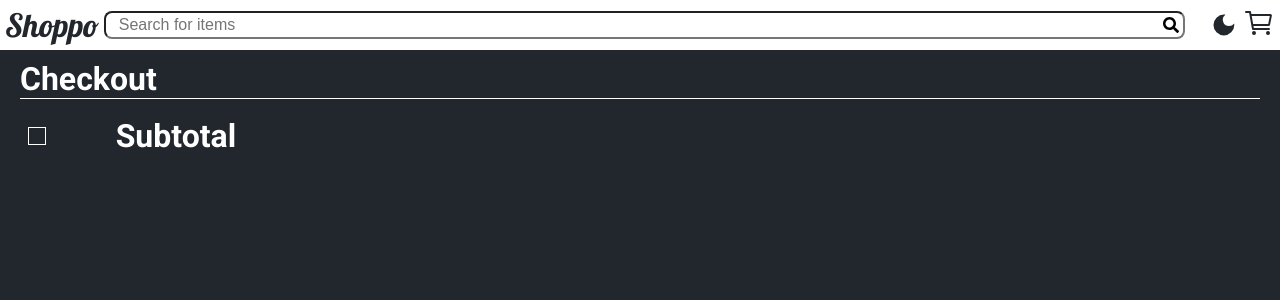
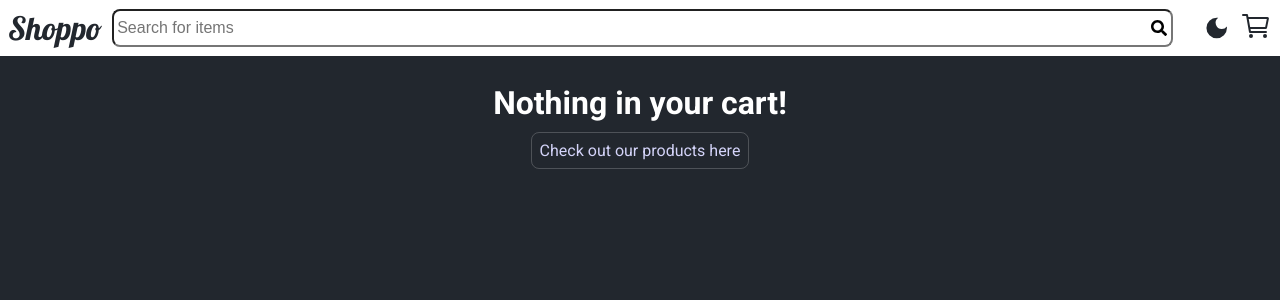
Before and after one commit to hazeltonbw/ecommerce, a React (Create React App) app: page /checkout in a window 1280 px wide. Shown: the top 300 px of the page. Built offline with nearby package versions, Linux system fonts and the light colour scheme.

Commit message:
finish checkout cmp, css changes to cart/checkout

```diff
--- a/src/components/Cart.jsx
+++ b/src/components/Cart.jsx
@@ -9,17 +9,13 @@ import {
   LinkButton,
   Card,
   SideBar,
+  HeaderText,
 } from "../styles/StyledComponents";
 
 import { removeProductFromCart } from "../store/commerceSlice";
 const Cart = () => {
+  const dispatch = useDispatch();
   const cart = useSelector(selectCart);
-  const dispatch = useDispatch();
-
-  const handleRemoveFromCart = (productId) => {
-    dispatch(removeProductFromCart(productId));
-  };
-
   if (Object.keys(cart).length === 0) {
     return (
       <Flex>
@@ -31,14 +27,19 @@ const Cart = () => {
     );
   }
 
+  const handleRemoveFromCart = (productId) => {
+    dispatch(removeProductFromCart(productId));
+  };
+
   return (
     <>
-      <h1 style={{ margin: "10px" }}>My Cart</h1>
+      <HeaderText>My Cart</HeaderText>
+      <hr></hr>
       <Card>
         <ProductsList>
-          {Object.keys(cart).map((productId) => {
+          {Object.keys(cart).map((productId, index) => {
             return (
-              <Flex>
+              <Flex key={index}>
                 <Product
                   product={cart[productId]}
                   key={productId}
--- a/src/components/Checkout.jsx
+++ b/src/components/Checkout.jsx
@@ -1,40 +1,93 @@
-import { useSelector } from "react-redux";
-import { selectCart } from "../store/commerceSlice";
+import { useDispatch, useSelector } from "react-redux";
+import { useNavigate } from "react-router-dom";
+import { selectCart, clearState } from "../store/commerceSlice";
 import {
   Flex,
   SideBar,
   CheckoutWrapper,
   FlexRow,
+  LinkButton,
   ImgWrapper,
+  Title,
+  Quantity,
+  Price,
+  HeaderText,
+  Input,
+  CheckoutForm,
 } from "../styles/StyledComponents";
 const Checkout = () => {
+  const dispatch = useDispatch();
+  const navigate = useNavigate();
   const cart = useSelector(selectCart);
+
+  if (Object.keys(cart).length === 0) {
+    return (
+      <Flex>
+        <h1 style={{ textAlign: "center", margin: "10px" }}>
+          Nothing in your cart!
+        </h1>
+        <LinkButton to="/products">Check out our products here</LinkButton>
+      </Flex>
+    );
+  }
+
+  let price = 0;
+  for (const item in cart) price += cart[item].price * cart[item].quantity;
+
+  const handleSubmit = (e) => {
+    e.preventDefault();
+    dispatch(clearState());
+    navigate("/products");
+  };
+
   return (
     <>
-      <h1 style={{ margin: "10px", borderBottom: "1px solid white" }}>
-        Checkout
-      </h1>
+      <HeaderText>Checkout</HeaderText>
+      <hr></hr>
       <FlexRow>
         <CheckoutWrapper>
           <Flex>
-            {Object.keys(cart).map((productId) => {
+            {Object.keys(cart).map((productId, index) => {
               return (
-                <FlexRow>
+                <FlexRow key={index}>
                   <ImgWrapper>
                     <img src={cart[productId].image} alt="" />
                   </ImgWrapper>
-                  <h4>{cart[productId].title}</h4>
-                  <h4>x{cart[productId].quantity}</h4>
-                  <h4>${cart[productId].price.toFixed(2)}</h4>
+                  <Title>{cart[productId].title}</Title>
+                  <Quantity>x{cart[productId].quantity}</Quantity>
+                  <Price>${cart[productId].price.toFixed(2)}</Price>
                 </FlexRow>
               );
             })}
           </Flex>
         </CheckoutWrapper>
         <SideBar>
-          <h1>Subtotal</h1>
+          <h2>Subtotal:</h2>
+          <h3>${price.toFixed(2)}</h3>
         </SideBar>
       </FlexRow>
+      <HeaderText>Ordering/Shipping Information</HeaderText>
+      <hr></hr>
+      <CheckoutForm onSubmit={handleSubmit}>
+        {/* Display a checkout form with inputs for
+  Name
+  Shiping Address
+  Billing Address
+  Credit Card Info
+  Submit button
+  Submitting the order form should clear the cart and return the user to the main products page */}
+        <label htmlFor="name">Name</label>
+        <Input type="text" id="name"></Input>
+        <label htmlFor="shipping-address">Shipping address</label>
+        <Input type="text" id="shipping-address"></Input>
+        <label htmlFor="billing-address">Billing address</label>
+        <Input type="text" id="billing-address"></Input>
+        <label htmlFor="credit-card-info">Credit card number</label>
+        <Input type="text" id="credit-card-info"></Input>
+        <label htmlFor="expiration-date">Expiration date</label>
+        <Input type="text" id="expiration-date"></Input>
+        <Input type="submit" style={{ cursor: "pointer" }}></Input>
+      </CheckoutForm>
     </>
   );
 };
--- a/src/components/Product.jsx
+++ b/src/components/Product.jsx
@@ -1,11 +1,7 @@
 import { useNavigate } from "react-router-dom";
 import { numToStar } from "../helpers/numToStar";
 import { LinkButton } from "../styles/StyledComponents";
-import {
-  ProductContainer,
-  ImgWrapper,
-  Rating,
-} from "../styles/StyledComponents";
+import { ProductContainer, Rating } from "../styles/StyledComponents";
 
 function Product({ product }) {
   const navigate = useNavigate();
@@ -16,9 +12,7 @@ function Product({ product }) {
   return (
     <ProductContainer>
       <img src={product.image} alt={product.title} />
-      <LinkButton to={"/products/" + product.id}>
-        <h3>{product.title}</h3>
-      </LinkButton>
+      <LinkButton to={"/products/" + product.id}>{product.title}</LinkButton>
       <Rating onClick={handleClick}>
         {numToStar(product.rating.rate)}
         <span>{product.rating.count}</span>
--- a/src/components/ProductDetails.jsx
+++ b/src/components/ProductDetails.jsx
@@ -7,13 +7,12 @@ import {
 } from "../store/commerceSlice";
 import {
   ProductContainer,
-  ImgWrapper,
   TextWrapper,
   Rating,
   EditCart,
   CartIcon,
   Flex,
-  Quantity,
+  QuantityInput,
 } from "../styles/StyledComponents";
 import { numToStar } from "../helpers/numToStar";
 
@@ -44,14 +43,14 @@ const ProductDetails = () => {
         <Flex>
           <span>Quantity:</span>
           <form onSubmit={handleSubmit}>
-            <Quantity
+            <QuantityInput
               type="number"
               id="quantity"
               name="quantity"
               min="1"
               max="999"
               required
-            ></Quantity>
+            ></QuantityInput>
 
             <EditCart type="submit">
               Add to cart
--- a/src/store/commerceSlice.js
+++ b/src/store/commerceSlice.js
@@ -5,7 +5,6 @@ const initialState = {
   isLoading: false,
   products: [],
   cart: {},
-  product: {},
   quantity: 1,
 };
 
@@ -27,13 +26,13 @@ const { actions, reducer } = createSlice({
   initialState: initialState,
   reducers: {
     addProductToCart: (state, action) => {
-      for (let i = 0; i < state.quantity; i++) {
-        // state.cart.push(action.payload);
-        state.cart[action.payload.id] = {
-          ...action.payload,
-          quantity: state.quantity,
-        };
-      }
+      //.for (let i = 0; i < state.quantity; i++) {
+      // state.cart.push(action.payload);
+      state.cart[action.payload.id] = {
+        ...action.payload,
+        quantity: state.quantity,
+      };
+      //}
     },
     setQuantity: (state, action) => {
       state.quantity = action.payload;
@@ -41,6 +40,9 @@ const { actions, reducer } = createSlice({
     removeProductFromCart: (state, action) => {
       state.cart[action.payload] = {};
       delete state.cart[action.payload];
+    },
+    clearState: (state) => {
+      return initialState;
     },
   },
   extraReducers: (builder) => {
@@ -60,7 +62,12 @@ const { actions, reducer } = createSlice({
   },
 });
 
-export const { addProductToCart, setQuantity, removeProductFromCart } = actions;
+export const {
+  addProductToCart,
+  setQuantity,
+  removeProductFromCart,
+  clearState,
+} = actions;
 
 export const selectProducts = (state) => state.commerceSlice.products;
 export const selectCart = (state) => state.commerceSlice.cart;
--- a/src/styles/StyledComponents.js
+++ b/src/styles/StyledComponents.js
@@ -28,10 +28,10 @@ export const LinkButton = styled(Link)`
 export const ProductContainer = styled.div`
   display: flex;
   flex-direction: column;
-
   padding: 0px 0.5rem;
   align-items: center;
-  border: 1px solid ${({ theme }) => theme.product.border};
+  width: 100%;
+  border: 1px solid ${({ theme }) => theme.border};
   gap: 10px;
   text-align: center;
 
@@ -56,9 +56,8 @@ export const Nav = styled.nav`
   display: flex;
   align-items: center;
   background-color: ${({ theme }) => theme.nav.background};
-  // padding: 0.8rem 111px;
-  padding: 5px;
-  column-gap: 5px;
+  padding: 0.5rem;
+  column-gap: 10px;
 
   svg {
     cursor: pointer;
@@ -71,7 +70,7 @@ export const Form = styled.form`
 `;
 
 export const Input = styled.input`
-  padding: 0.2rem 0.8rem;
+  padding: 0.5rem 0.2rem;
   border-radius: 8px;
   border: ${({ theme }) => theme.inputBorder};
   font-size: 1rem;
@@ -89,7 +88,7 @@ export const Input = styled.input`
 export const Button = styled.button`
   position: relative;
   left: -24px;
-  top: 4px;
+  top: 9px;
   height: 1rem;
   cursor: pointer;
   border-radius: 0.5rem;
@@ -159,10 +158,9 @@ export const Flex = styled.div`
   img {
     display: block;
     background: #fff;
-    max-height: 200px;
+    height: 200px
     max-width: 400px;
     width: 100%;
-    height: 100%;
     object-fit: contain;
   }
 `;
@@ -175,6 +173,7 @@ export const FlexRow = styled(Flex)`
     height: 200px;
   }
   justify-content: flex-start;
+  align-items: flex-start;
   gap: 30px;
 `;
 
@@ -184,14 +183,13 @@ export const Card = styled.div`
 `;
 
 export const TextWrapper = styled.div`
-  width: 45ch;
   display: flex;
   flex-direction: column;
   align-items: center;
   gap: 5px;
 `;
 
-export const Quantity = styled.input`
+export const QuantityInput = styled.input`
   padding: 0.5rem 0px 0.5rem 0.7rem;
   border-radius: 0.5rem;
   font-size: 1.2rem;
@@ -203,16 +201,22 @@ export const SideBar = styled.div`
   top: 25px;
   min-width: 20ch;
   display: flex;
+  flex-direction: column;
   justify-content: center;
+  padding: 0.5rem;
 `;
 
 export const CheckoutWrapper = styled.div`
   display: flex;
   flex-direction: column;
-  border: 1px solid white;
+  border: 1px solid ${({ theme }) => theme.border};
   margin: 10px;
   gap: 30px;
   justify-content: flex-start;
+
+  ${FlexRow} {
+    align-items: center;
+  }
 
   @media (max-width: 678px) {
     ${FlexRow} {
@@ -220,3 +224,27 @@ export const CheckoutWrapper = styled.div`
     }
   }
 `;
+export const Title = styled.h4`
+  flex: 3;
+`;
+
+export const Quantity = styled.h4`
+  flex: 1;
+`;
+
+export const HeaderText = styled.h1`
+  margin: 10px;
+`;
+
+export const Price = styled(Quantity)``;
+
+export const CheckoutForm = styled.form`
+  display: flex;
+  flex-direction: column;
+  justify-content: flex-start;
+  margin: 10px;
+
+  ${Input} {
+    width: 50ch;
+  }
+`;
--- a/src/styles/globalStyles.js
+++ b/src/styles/globalStyles.js
@@ -10,6 +10,7 @@ export const GlobalStyles = createGlobalStyle`
 
   html, body {
     font-family: "Roboto", sans-serif;
+    scroll-behavior: smooth;
     width: 100%;
     background: ${({ theme }) => theme.body};
     color: ${({ theme }) => theme.text};
--- a/src/styles/theme.js
+++ b/src/styles/theme.js
@@ -30,8 +30,6 @@ export const darkTheme = {
     },
   },
   iconFill: "#22272e",
-  product: {
-    border: "rgb(245 245 245 / 10%)",
-  },
+  border: "rgb(245 245 245 / 20%)",
   linkColor: "#d4d4f9",
 };
```
